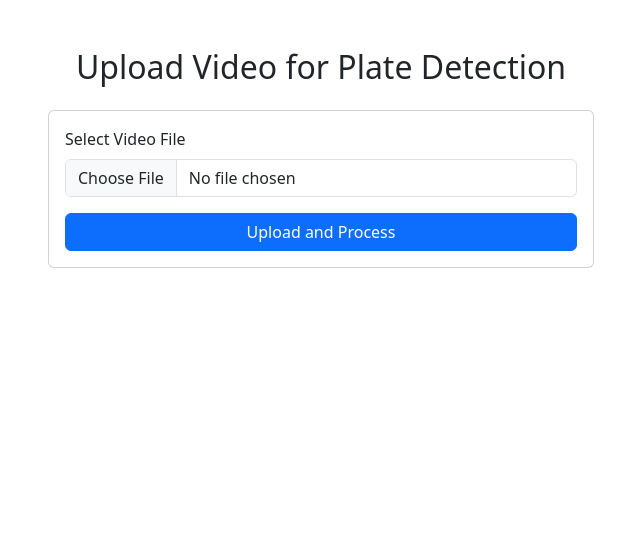
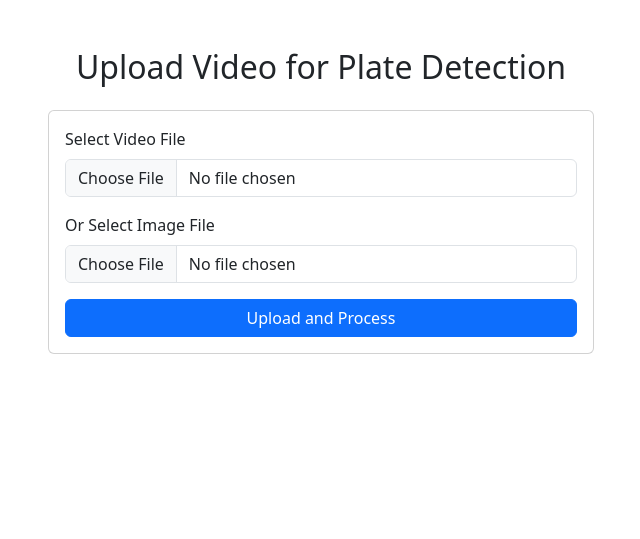
Before and after one commit to j33tu/mtechpes25, a Flask app: page /upload in a window 1280 px wide. Shown: the part 56-595 px from the top of the page, without its empty margins (319-959 px from the left). Run offline with Flask 3, Linux system fonts and the light colour scheme; the visitor is signed in with stand-in values (Sample User, id 1); some libraries are stand-ins or nearby versions.

Commit message:
Add files via upload

```diff
--- a/templates/upload.html
+++ b/templates/upload.html
@@ -63,10 +63,46 @@
                         <form action="{{ url_for('upload') }}" method="post" enctype="multipart/form-data">
                             <div class="mb-3">
                                 <label for="video" class="form-label">Select Video File</label>
-                                <input type="file" class="form-control" id="video" name="video" accept="video/*" required>
+                                <input type="file" class="form-control" id="video" name="video" accept="video/*">
                             </div>
+                            <div class="mb-3">
+                                <label for="image" class="form-label">Or Select Image File</label>
+                                <input type="file" class="form-control" id="image" name="image" accept="image/*">
+                            </div>
+                            <div id="file-error" class="text-danger mb-3"></div>
                             <button type="submit" class="btn btn-primary w-100">Upload and Process</button>
                         </form>
+<script>
+document.addEventListener('DOMContentLoaded', function() {
+    const videoInput = document.getElementById('video');
+    const imageInput = document.getElementById('image');
+    const form = document.querySelector('form');
+    const fileError = document.getElementById('file-error');
+
+    // Clear other input when one is selected
+    videoInput.addEventListener('change', function() {
+        if (videoInput.files.length > 0) {
+            imageInput.value = '';
+        }
+    });
+
+    imageInput.addEventListener('change', function() {
+        if (imageInput.files.length > 0) {
+            videoInput.value = '';
+        }
+    });
+
+    // Form validation
+    form.addEventListener('submit', function(event) {
+        if (videoInput.files.length === 0 && imageInput.files.length === 0) {
+            fileError.textContent = 'Please select either a video or an image file.';
+            event.preventDefault();
+        } else {
+            fileError.textContent = '';
+        }
+    });
+});
+</script>
                     </div>
                 </div>
             </div>
```
